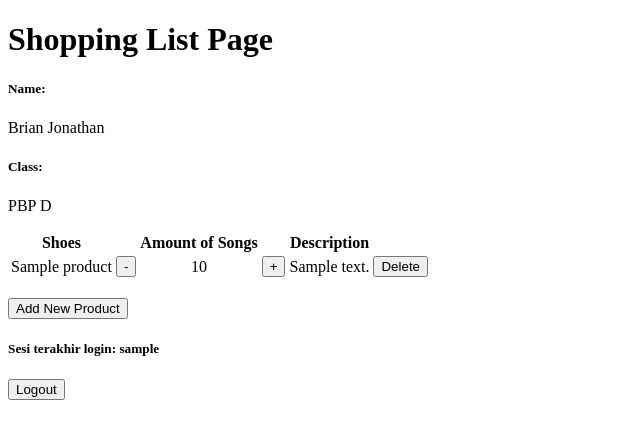
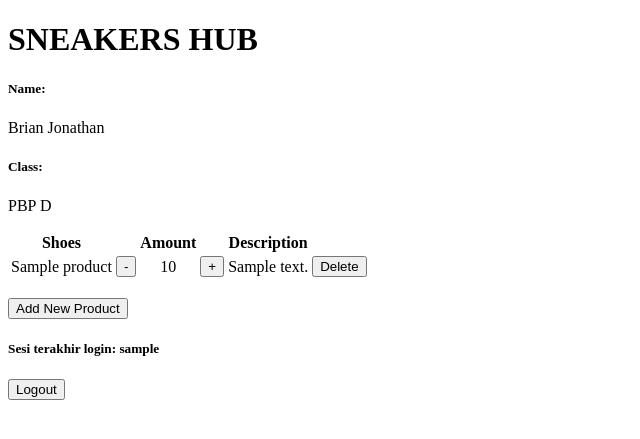
Before and after one commit to brianjo25/sneakers_hub, a Django app: template main/templates/main.html in a window 1280 px wide. Shown: the top 439 px of the page, without its empty margins (0-640 px from the left). Run offline with Django 4.2, Linux system fonts and the light colour scheme; tables that the repository leaves empty hold one stand-in row (values such as "Sample post"); the template is opened without the code that fills it: values that come from a table or form of the project are taken from there, most other values are stand-ins (such as "Sample title", 1, 10 or a date in 2020).

```diff
--- a/main/templates/main.html
+++ b/main/templates/main.html
@@ -1,7 +1,7 @@
 {% extends 'base.html' %}
 
 {% block content %}
-    <h1>Shopping List Page</h1>
+    <h1>SNEAKERS HUB</h1>
 
     <h5>Name:</h5>
     <p>Brian Jonathan</p>
@@ -13,7 +13,7 @@
         <tr>
             <th>Shoes</th>
             <th> </th>
-            <th>Amount of Songs</th>
+            <th>Amount</th>
             <th> </th>
             <th>Description</th>
         </tr>
```
Also changed, not shown: README.md.
